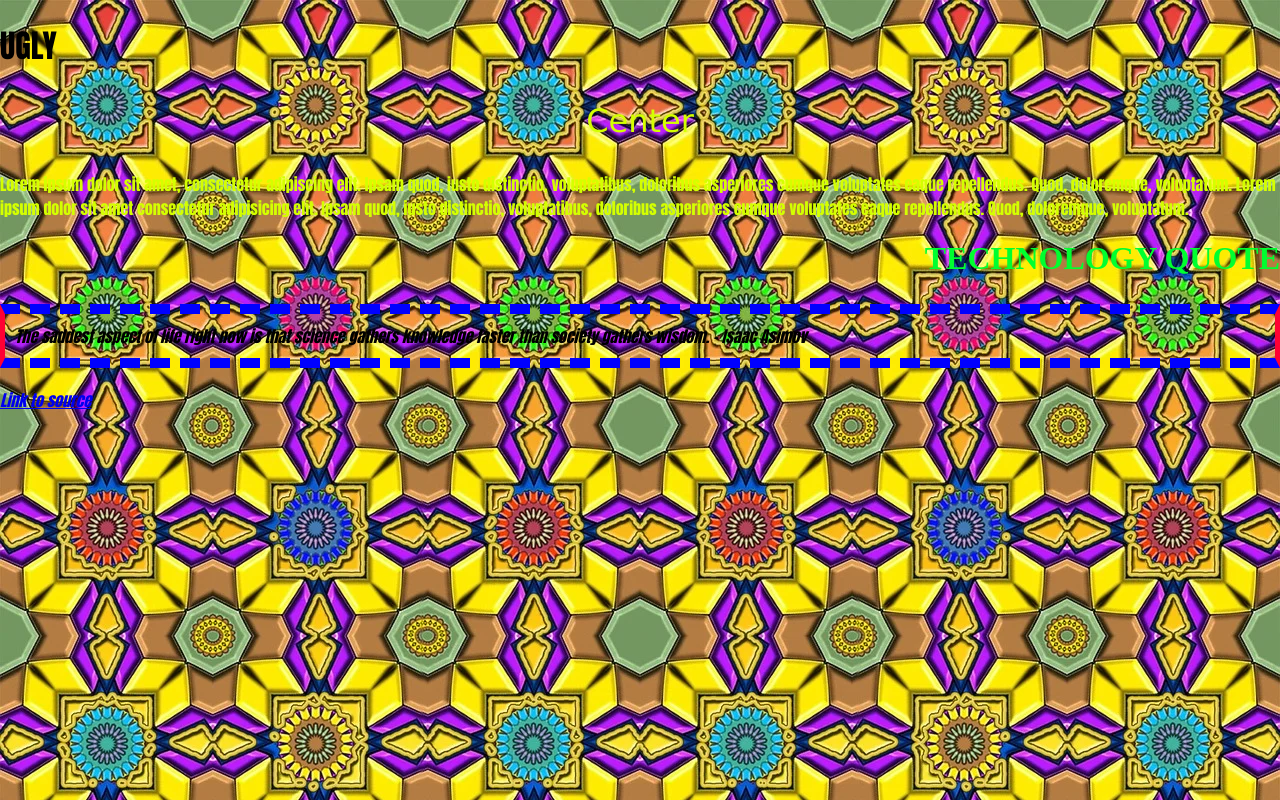
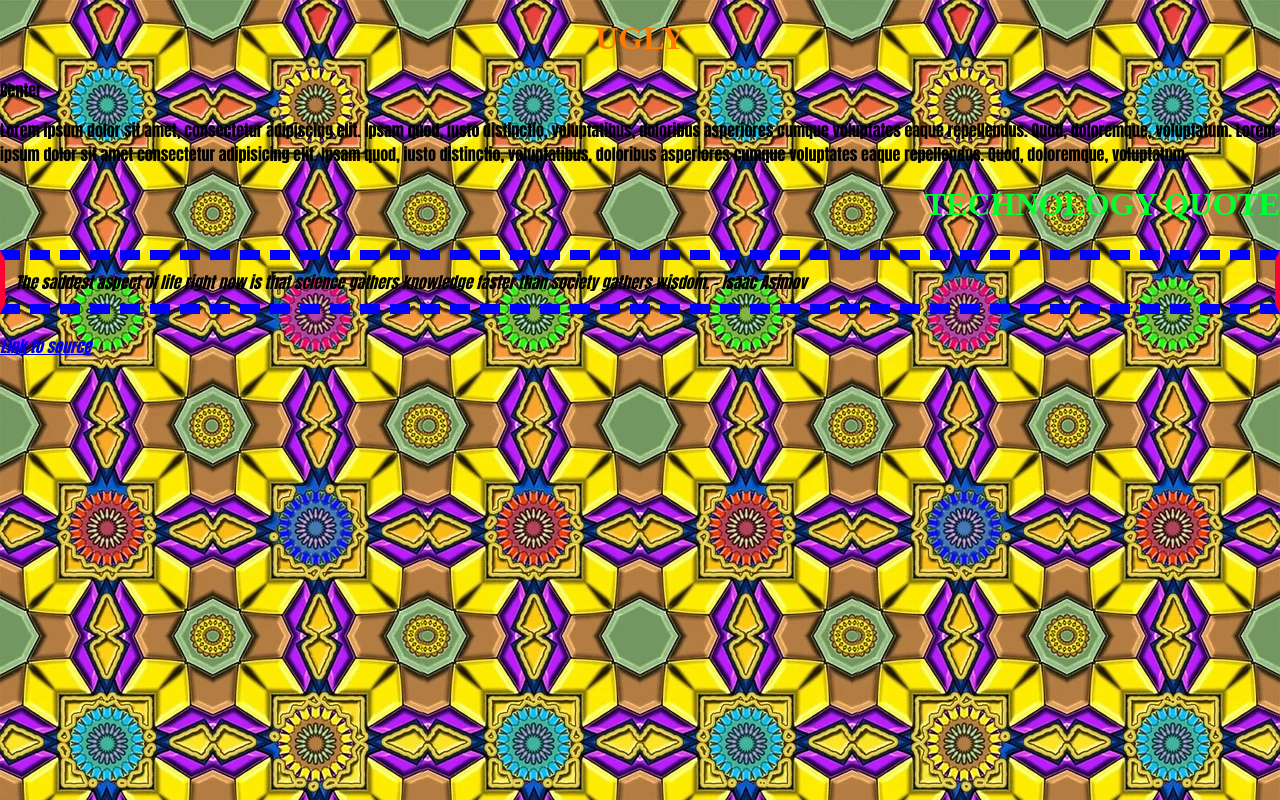
Before and after one commit to americaher558/ADD103, a plain HTML site: page week_02/ugly/index.html in a window 1280 px wide. Drawn offline with Linux system fonts and the light colour scheme.

Commit message:
save all ugly files

```diff
--- a/week_02/ugly/styles.css
+++ b/week_02/ugly/styles.css
@@ -8,22 +8,20 @@
 
 }
 
+h1 {
+    color: #ff7b00;
+    text-align: center;
+    margin-top: 20px;
+    font-size: xx-large;
+    font-family:'Times New Roman', Times, serif
+}
+
 h2 {
   color: #00ff2f;
   text-align: right;
   margin-top: 20px;
   font-size: xx-large;
   font-family:'Times New Roman', Times, serif
-}
-
-.center {
-  text-align: center;
-  font-size:xx-large;
-  font-family:'Lucida Sans', 'Lucida Sans Regular', 'Lucida Grande', 'Lucida Sans Unicode', Geneva, Verdana, sans-serif
-}
-
-p {
-  color: #d4ff00;
 }
 
 blockquote {
```
